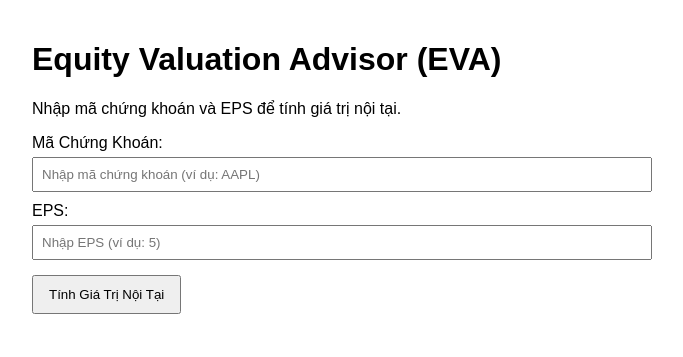
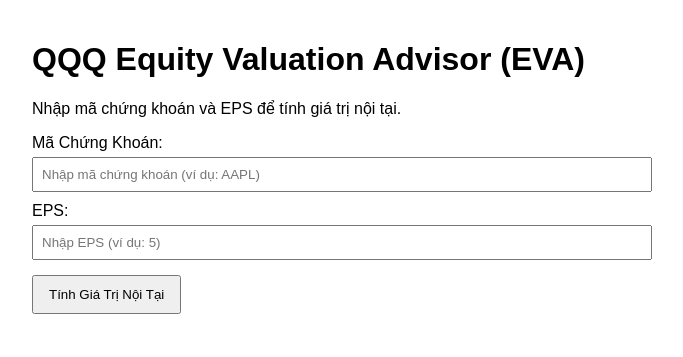
Before and after one commit to thanhson286/finos, a plain HTML site: page index.html in a window 1280 px wide. Shown: the whole page, without its empty margins (308-991 px from the left). Drawn offline with Linux system fonts and the light colour scheme.

Commit message:
Update index.html

```diff
--- a/index.html
+++ b/index.html
@@ -13,7 +13,7 @@
     </style>
 </head>
 <body>
-    <h1>Equity Valuation Advisor (EVA)</h1>
+    <h1>QQQ Equity Valuation Advisor (EVA)</h1>
     <p>Nhập mã chứng khoán và EPS để tính giá trị nội tại.</p>
 
     <label for="ticker">Mã Chứng Khoán:</label>
```
